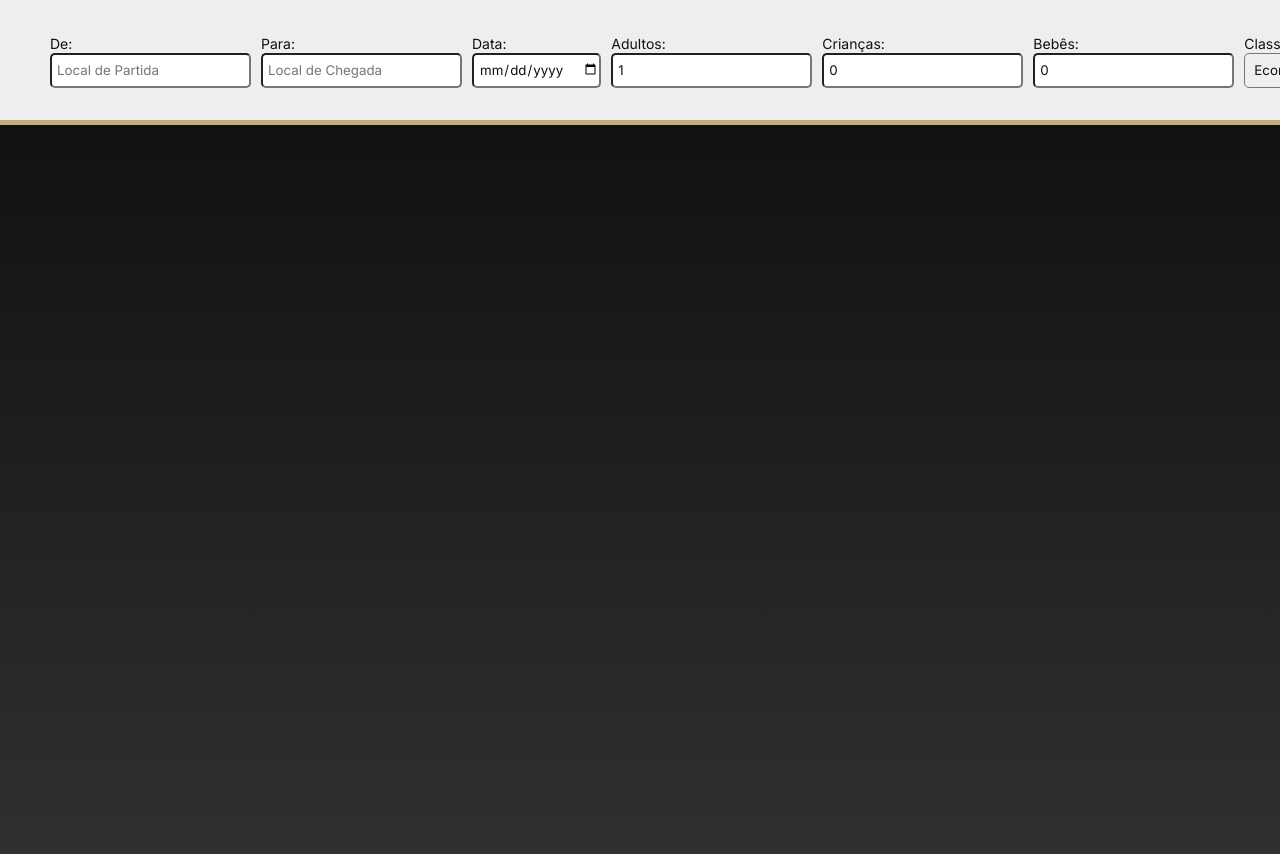
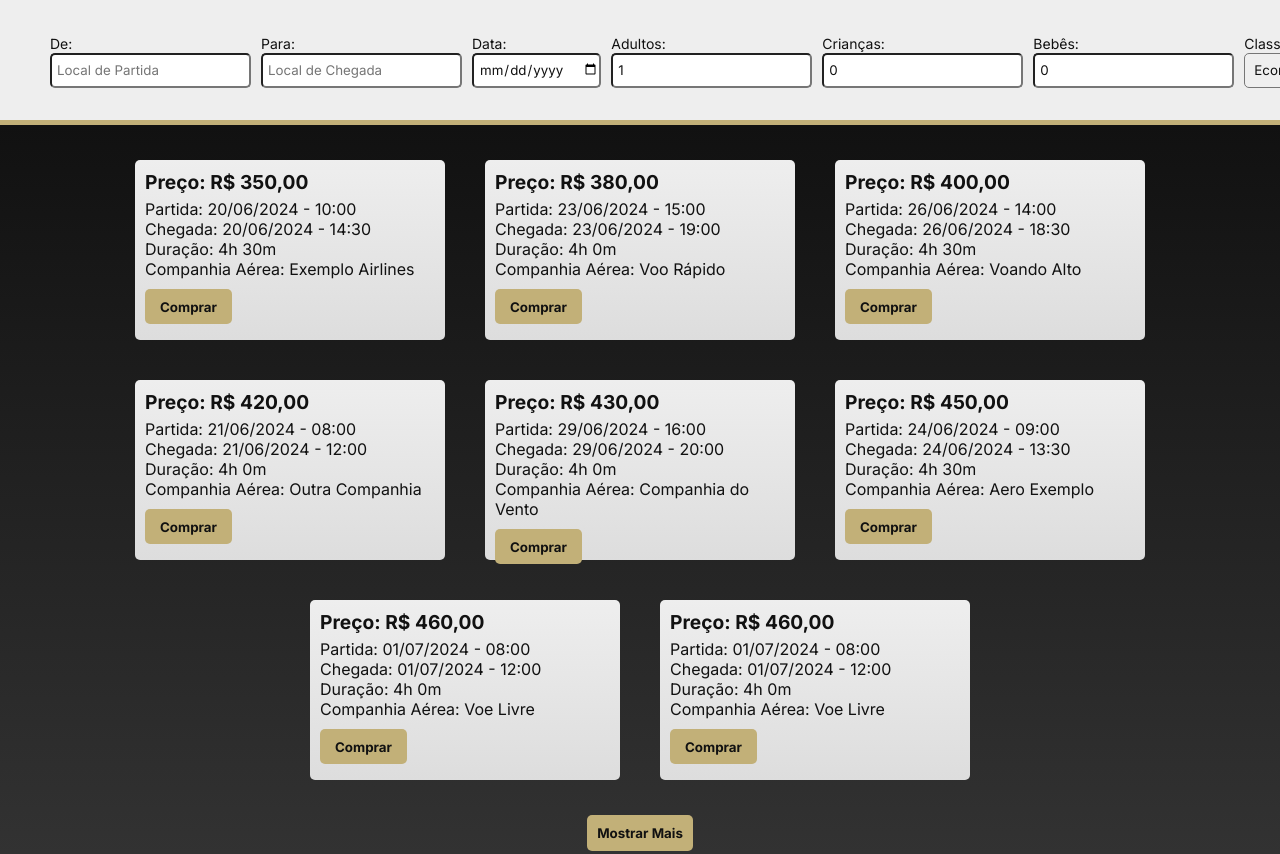
Before and after one commit to eusoMath/PagueBaixoVoeAlto, a website: page home.html in a window 1280 px wide. Shown: the top 854 px of the page. Drawn offline with Linux system fonts and the light colour scheme.

Commit message:
Erros corrigidos, já posso mostrar, falta implementar o sistema de compra

```diff
--- a/autocomplete.js
+++ b/autocomplete.js
@@ -1,6 +1,5 @@
-// autocomplete.js
-// Chave API: 0bfc4cee93msh2bf7f105650ac0ep136bcdjsn20c6d63f41d3
-// Chave API reserva:c3cef0936cmshc1e136970fdb9a0p1f561fjsn72399617d2cd
+//API ORIGINAL = 0bfc4cee93msh2bf7f105650ac0ep136bcdjsn20c6d63f41d3
+//API RESERVA = c3cef0936cmshc1e136970fdb9a0p1f561fjsn72399617d2cd
 
 const apiKey = 'c3cef0936cmshc1e136970fdb9a0p1f561fjsn72399617d2cd'; // Substitua pela sua API key
 
--- a/dados-voos.json
+++ b/dados-voos.json
@@ -240,6 +240,246 @@
               }
             }
           ]
+        },
+        {
+          "price": {
+            "formatted": "R$ 460,00",
+            "raw": 460.00
+          },
+          "legs": [
+            {
+              "departure": "2024-07-01T08:00:00",
+              "arrival": "2024-07-01T12:00:00",
+              "durationInMinutes": 240,
+              "carriers": {
+                "marketing": [
+                  {
+                    "name": "Voe Livre"
+                  }
+                ]
+              }
+            }
+          ]
+        },
+        {
+          "price": {
+            "formatted": "R$ 460,00",
+            "raw": 460.00
+          },
+          "legs": [
+            {
+              "departure": "2024-07-01T08:00:00",
+              "arrival": "2024-07-01T12:00:00",
+              "durationInMinutes": 240,
+              "carriers": {
+                "marketing": [
+                  {
+                    "name": "Voe Livre"
+                  }
+                ]
+              }
+            }
+          ]
+        },
+        {
+          "price": {
+            "formatted": "R$ 460,00",
+            "raw": 460.00
+          },
+          "legs": [
+            {
+              "departure": "2024-07-01T08:00:00",
+              "arrival": "2024-07-01T12:00:00",
+              "durationInMinutes": 240,
+              "carriers": {
+                "marketing": [
+                  {
+                    "name": "Voe Livre"
+                  }
+                ]
+              }
+            }
+          ]
+        },
+        {
+          "price": {
+            "formatted": "R$ 460,00",
+            "raw": 460.00
+          },
+          "legs": [
+            {
+              "departure": "2024-07-01T08:00:00",
+              "arrival": "2024-07-01T12:00:00",
+              "durationInMinutes": 240,
+              "carriers": {
+                "marketing": [
+                  {
+                    "name": "Voe Livre"
+                  }
+                ]
+              }
+            }
+          ]
+        },
+        {
+          "price": {
+            "formatted": "R$ 460,00",
+            "raw": 460.00
+          },
+          "legs": [
+            {
+              "departure": "2024-07-01T08:00:00",
+              "arrival": "2024-07-01T12:00:00",
+              "durationInMinutes": 240,
+              "carriers": {
+                "marketing": [
+                  {
+                    "name": "Voe Livre"
+                  }
+                ]
+              }
+            }
+          ]
+        },
+        {
+          "price": {
+            "formatted": "R$ 460,00",
+            "raw": 460.00
+          },
+          "legs": [
+            {
+              "departure": "2024-07-01T08:00:00",
+              "arrival": "2024-07-01T12:00:00",
+              "durationInMinutes": 240,
+              "carriers": {
+                "marketing": [
+                  {
+                    "name": "Voe Livre"
+                  }
+                ]
+              }
+            }
+          ]
+        },
+        {
+          "price": {
+            "formatted": "R$ 460,00",
+            "raw": 460.00
+          },
+          "legs": [
+            {
+              "departure": "2024-07-01T08:00:00",
+              "arrival": "2024-07-01T12:00:00",
+              "durationInMinutes": 240,
+              "carriers": {
+                "marketing": [
+                  {
+                    "name": "Voe Livre"
+                  }
+                ]
+              }
+            }
+          ]
+        },
+        {
+          "price": {
+            "formatted": "R$ 460,00",
+            "raw": 460.00
+          },
+          "legs": [
+            {
+              "departure": "2024-07-01T08:00:00",
+              "arrival": "2024-07-01T12:00:00",
+              "durationInMinutes": 240,
+              "carriers": {
+                "marketing": [
+                  {
+                    "name": "Voe Livre"
+                  }
+                ]
+              }
+            }
+          ]
+        },
+        {
+          "price": {
+            "formatted": "R$ 460,00",
+            "raw": 460.00
+          },
+          "legs": [
+            {
+              "departure": "2024-07-01T08:00:00",
+              "arrival": "2024-07-01T12:00:00",
+              "durationInMinutes": 240,
+              "carriers": {
+                "marketing": [
+                  {
+                    "name": "Voe Livre"
+                  }
+                ]
+              }
+            }
+          ]
+        },
+        {
+          "price": {
+            "formatted": "R$ 460,00",
+            "raw": 460.00
+          },
+          "legs": [
+            {
+              "departure": "2024-07-01T08:00:00",
+              "arrival": "2024-07-01T12:00:00",
+              "durationInMinutes": 240,
+              "carriers": {
+                "marketing": [
+                  {
+                    "name": "Voe Livre"
+                  }
+                ]
+              }
+            }
+          ]
+        },
+        {
+          "price": {
+            "formatted": "R$ 460,00",
+            "raw": 460.00
+          },
+          "legs": [
+            {
+              "departure": "2024-07-01T08:00:00",
+              "arrival": "2024-07-01T12:00:00",
+              "durationInMinutes": 240,
+              "carriers": {
+                "marketing": [
+                  {
+                    "name": "Voe Livre"
+                  }
+                ]
+              }
+            }
+          ]
+        },
+        {
+          "price": {
+            "formatted": "R$ 460,00",
+            "raw": 460.00
+          },
+          "legs": [
+            {
+              "departure": "2024-07-01T08:00:00",
+              "arrival": "2024-07-01T12:00:00",
+              "durationInMinutes": 240,
+              "carriers": {
+                "marketing": [
+                  {
+                    "name": "Voe Livre"
+                  }
+                ]
+              }
+            }
+          ]
         }
       ]
     }
--- a/home.css
+++ b/home.css
@@ -18,10 +18,12 @@
 }
 
 .sect-1{
+    display: flex;
+    justify-content: space-between;
+    flex-direction: column;
     height: 100vh;
     background-image: linear-gradient(#111111, #333333);
-    justify-content: center;
-    padding: 20px;
+    padding: 25px;
 }
 
 .container {
@@ -55,13 +57,15 @@
 
 #resultados {
     display: flex;
+    justify-content: center;
+    flex-direction: row;
     flex-wrap: wrap;
     gap: 20px;
-    padding: 20px;
   }
 
 
 .card {
+    display: inline-block;
     background-image: linear-gradient(#EEEEEE, #dddddd);
     border-radius: 5px;
     padding: 10px;
@@ -119,6 +123,8 @@
     font-weight: bold;
     border: none;
     cursor: pointer;
+    align-self: center;
+    margin-top: 25px;
 }
 
 #mostrarMaisButton:hover {
@@ -151,8 +157,3 @@
     filter: invert(10%);
     transition: 300ms;
 }
-
-#comparador {
-    height: 40vh;
-    display: none;
-}
--- a/home.html
+++ b/home.html
@@ -51,19 +51,18 @@
       </div>
       <input type="button" value="buscar" id="Buscar">
   </div>
-  <div id="comparador"></div>
   <div class="divisor"></div>
-    <section class="sect-1">
+    <section class="sect-1" id="sect1">
         <div id="resultados"></div>
-        <!--<div id="resultados">
+        <!--
+        <div id="resultados">
             <div class="card">
               <h3>Preço: R$ 350,00</h3>
               <p>Partida: 20/06/2024 - 10:00</p>
               <p>Chegada: 20/06/2024 - 14:30</p>
               <p>Duração: 4h 30m</p>
               <p>Companhia Aérea: Exemplo Airlines</p>
-              <button id="comprarButton">Comprar</button>
-              <input type="checkbox" name="Comparar" id="Comparar">
+              <button>Comprar</button>
             </div>
             <div class="card">
               <h3>Preço: R$ 420,00</h3>
@@ -71,8 +70,7 @@
               <p>Chegada: 21/06/2024 - 12:15</p>
               <p>Duração: 4h 15m</p>
               <p>Companhia Aérea: Outra Companhia</p>
-              <button id="comprarButton">Comprar</button>
-              <input type="checkbox" name="Comparar" id="Comparar">
+              <button>Comprar</button>
             </div>
               <div class="card">
               <h3>Preço: R$ 200,00</h3>
@@ -80,8 +78,7 @@
               <p>Chegada: 20/06/2024 - 14:30</p>
               <p>Duração: 4h 30m</p>
               <p>Companhia Aérea: Exemplo Airlines</p>
-              <button id="comprarButton">Comprar</button>
-              <input type="checkbox" name="Comparar" id="Comparar">
+              <button>Comprar</button>
             </div>
             <div class="card">
               <h3>Preço: R$ 600,00</h3>
@@ -89,8 +86,7 @@
               <p>Chegada: 21/06/2024 - 12:15</p>
               <p>Duração: 4h 15m</p>
               <p>Companhia Aérea: Outra Companhia</p>
-              <button id="comprarButton">Comprar</button>
-              <input type="checkbox" name="Comparar" id="Comparar">
+              <button>Comprar</button>
             </div>
               <div class="card">
               <h3>Preço: R$ 100,00</h3>
@@ -98,8 +94,7 @@
               <p>Chegada: 20/06/2024 - 14:30</p>
               <p>Duração: 4h 30m</p>
               <p>Companhia Aérea: Exemplo Airlines</p>
-              <button id="comprarButton">Comprar</button>
-              <input type="checkbox" name="Comparar" id="Comparar">
+              <button>Comprar</button>
             </div>
             <div class="card">
               <h3>Preço: R$ 800,00</h3>
@@ -107,8 +102,7 @@
               <p>Chegada: 21/06/2024 - 12:15</p>
               <p>Duração: 4h 15m</p>
               <p>Companhia Aérea: Outra Companhia</p>
-              <button id="comprarButton">Comprar</button>
-              <input type="checkbox" name="Comparar" id="Comparar">
+              <button>Comprar</button>
             </div>
             <div class="card">
                 <h3>Preço: R$ 800,00</h3>
@@ -116,8 +110,7 @@
                 <p>Chegada: 21/06/2024 - 12:15</p>
                 <p>Duração: 4h 15m</p>
                 <p>Companhia Aérea: Outra Companhia</p>
-                <button id="comprarButton">Comprar</button>
-              <input type="checkbox" name="Comparar" id="Comparar">
+                <button>Comprar</button>
               </div>
             <div class="card">
               <h3>Preço: R$ 800,00</h3>
@@ -125,12 +118,27 @@
               <p>Chegada: 21/06/2024 - 12:15</p>
               <p>Duração: 4h 15m</p>
               <p>Companhia Aérea: Outra Companhia</p>
-              <button id="comprarButton">Comprar</button>
-              <input type="checkbox" name="Comparar" id="Comparar">
+              <button>Comprar</button>
             </div>
+            <div class="card">
+                <h3>Preço: R$ 800,00</h3>
+                <p>Partida: 21/06/2024 - 08:00</p>
+                <p>Chegada: 21/06/2024 - 12:15</p>
+                <p>Duração: 4h 15m</p>
+                <p>Companhia Aérea: Outra Companhia</p>
+                <button>Comprar</button>
+              </div>
+              <div class="card">
+                <h3>Preço: R$ 800,00</h3>
+                <p>Partida: 21/06/2024 - 08:00</p>
+                <p>Chegada: 21/06/2024 - 12:15</p>
+                <p>Duração: 4h 15m</p>
+                <p>Companhia Aérea: Outra Companhia</p>
+                <button>Comprar</button>
+              </div>
         </div>
-          <button id="mostrarMaisButton">Mostrar Mais</button>
-      -->
+        -->
+          <button id="mostrarMaisButton" style="display: none;">Mostrar Mais</button>
     </section>
     <div class="divisor"></div>
     <section id="contact">
--- a/teste.js
+++ b/teste.js
@@ -1,27 +1,32 @@
+let voosExibidosInicial = 8; // Quantidade inicial de voos a exibir
+let todosVoos = []; // Array para armazenar todos os voos carregados
+let voosAtualmenteExibidos = []; // Array para rastrear os voos que já estão na tela
+
 async function carregarDados() {
     try {
         const response = await fetch('dados-voos.json');
         if (!response.ok) {
             throw new Error(`Erro ao carregar dados: ${response.status}`);
         }
+        document.getElementById("sect1").style.height = "fit-content"; // Ajusta a altura inicial
         const dados = await response.json();
-      exibirResultados(dados);
+        todosVoos = dados.data.itineraries.sort((a, b) => a.price.raw - b.price.raw); // Ordena por preço
+        exibirProximosVoos(voosExibidosInicial); // Exibe a quantidade inicial
+        exibirBotaoMostrarMais();
     } catch (error) {
         console.error('Erro ao carregar dados:', error);
     }
 }
 
-  function exibirResultados(dados) {
+function exibirResultados(voos) {
     let resultadosDiv = document.getElementById('resultados');
     if (!resultadosDiv) {
         resultadosDiv = document.createElement('div');
         resultadosDiv.id = 'resultados';
         document.querySelector('section').appendChild(resultadosDiv);
     }
-    resultadosDiv.innerHTML = '';
 
-    if (dados && dados.data && dados.data.itineraries) {
-      dados.data.itineraries.forEach(itinerary => {
+    voos.forEach(itinerary => {
         const card = document.createElement('div');
         card.classList.add('card');
 
@@ -66,93 +71,61 @@ async function carregarDados() {
             alert('Funcionalidade de compra em desenvolvimento!');
         });
 
-        const checkbox = document.createElement('input');
-        checkbox.type = 'checkbox';
-        checkbox.name = 'Comparar';
-        checkbox.id = 'Comparar' + itinerary.id;
-
         card.appendChild(price);
         card.appendChild(departure);
         card.appendChild(arrival);
         card.appendChild(duration);
         card.appendChild(marketingCarrier);
         card.appendChild(comprarButton);
-        card.appendChild(checkbox);
 
         resultadosDiv.appendChild(card);
     });
+}
+
+function exibirProximosVoos(quantidade = 4) {
+    const proximoLimite = voosAtualmenteExibidos.length + quantidade;
+    const novosVoos = todosVoos.slice(voosAtualmenteExibidos.length, proximoLimite);
+    exibirResultados(novosVoos);
+    voosAtualmenteExibidos = todosVoos.slice(0, proximoLimite);
+    exibirBotaoMostrarMais();
+}
+
+function exibirBotaoMostrarMais() {
+    const mostrarMaisButton = document.getElementById('mostrarMaisButton');
+    if (todosVoos.length > voosAtualmenteExibidos.length) {
+        mostrarMaisButton.style.display = 'block';
+        mostrarMaisButton.onclick = () => {
+            exibirProximosVoos();
+            document.getElementById("sect1").style.height = "fit-content";
+        };
+        // Garante que o botão seja adicionado ao DOM se ainda não estiver
+        if (!document.getElementById("sect01").contains(mostrarMaisButton)) {
+            document.getElementById("sect01").appendChild(mostrarMaisButton);
+        }
     } else {
-      resultadosDiv.textContent = 'Nenhum resultado encontrado.';
+        mostrarMaisButton.style.display = 'none';
     }
 }
 
-  function compararVoos() {
-      const resultadosDiv = document.getElementById('resultados');
+document.addEventListener('DOMContentLoaded', () => {
+    document.getElementById('Buscar').addEventListener('click', () => {
+        voosExibidosInicial = 8; // Reseta a quantidade inicial ao clicar em "Buscar"
+        voosAtualmenteExibidos = []; // Limpa os voos exibidos
+        document.getElementById('resultados').innerHTML = ''; // Limpa a tela antes de nova busca
+        carregarDados();
+    });
 
-      if (!resultadosDiv) {
-          console.error("Elemento 'resultados' não encontrado.");
-          return;
+    // Garante que o botão "Mostrar Mais" exista no HTML com o ID correto
+    const mostrarMaisButton = document.createElement('button');
+    mostrarMaisButton.id = 'mostrarMaisButton';
+    mostrarMaisButton.textContent = 'Mostrar Mais';
+    mostrarMaisButton.style.display = 'none'; // Inicialmente escondido
+    const sect01 = document.getElementById('sect01');
+    if (sect01) {
+        sect01.appendChild(mostrarMaisButton);
+    } else {
+        console.error("Elemento com ID 'sect01' não encontrado no HTML.");
     }
 
-      const voosParaComparar = voosSelecionados.map(index => {
-          if (index >= 0 && index < resultadosDiv.children.length && resultadosDiv.children[index]) {
-              const cardElement = resultadosDiv.children[index];
-              if (cardElement) {
-                  return cardElement.cloneNode(true);
-              } else {
-                  console.error(`Elemento do card não encontrado para o índice: ${index}`);
-                  return null;
-              }
-          } else {
-              console.error(`Índice inválido ou elemento não encontrado: ${index}`);
-              return null;
-          }
-      }).filter(card => card !== null);
-
-      const sectionComparacao = document.createElement('section');
-      sectionComparacao.id = 'comparacao';
-
-      voosParaComparar.forEach(card => {
-          sectionComparacao.appendChild(card);
+    carregarDados(); // Carrega os dados iniciais ao carregar a página
 });
-
-      document.body.appendChild(sectionComparacao);
-
-      // Limpa a lista de voos selecionados após a comparação
-      voosSelecionados = [];
-  }
-
-  document.getElementById('Buscar').addEventListener('click', carregarDados);
-
-  const voosSelecionados = [];
-const checkboxes = document.querySelectorAll('input[name="Comparar"]');
-
-checkboxes.forEach(checkbox => {
-    checkbox.addEventListener('click', () => {
-        const card = checkbox.closest('.card');
-        const cardId = card.id;
-
-        if (checkbox.checked) {
-            if (voosSelecionados.length < 2) {
-                voosSelecionados.push(cardId);
-                document.getElementById('comparador').style.display = 'block';
-            } else {
-                checkbox.checked = false;
-                alert('Você pode comparar apenas 2 voos.');
-            }
-        } else {
-            const index = voosSelecionados.indexOf(cardId);
-            if (index > -1) {
-                voosSelecionados.splice(index, 1);
-            }
-        }
-
-        if (voosSelecionados.length === 0) {
-            document.getElementById('comparador').style.display = 'none';
-        }
-
-        if (voosSelecionados.length === 2) {
-            compararVoos();
-        }
-    });
-});
```
Also changed, not shown: buscar.js (+15 -81 lines). Lines whose indentation alone changed are shown as unchanged.
